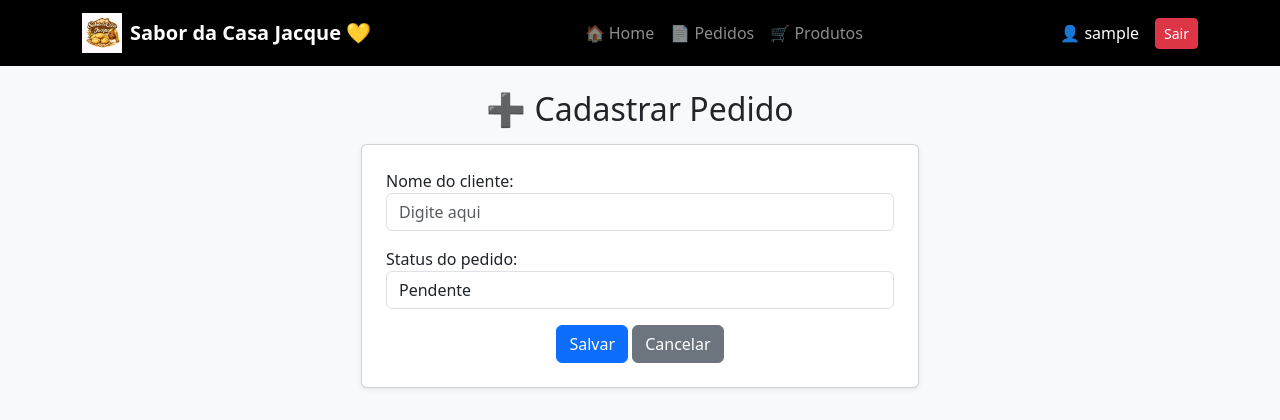
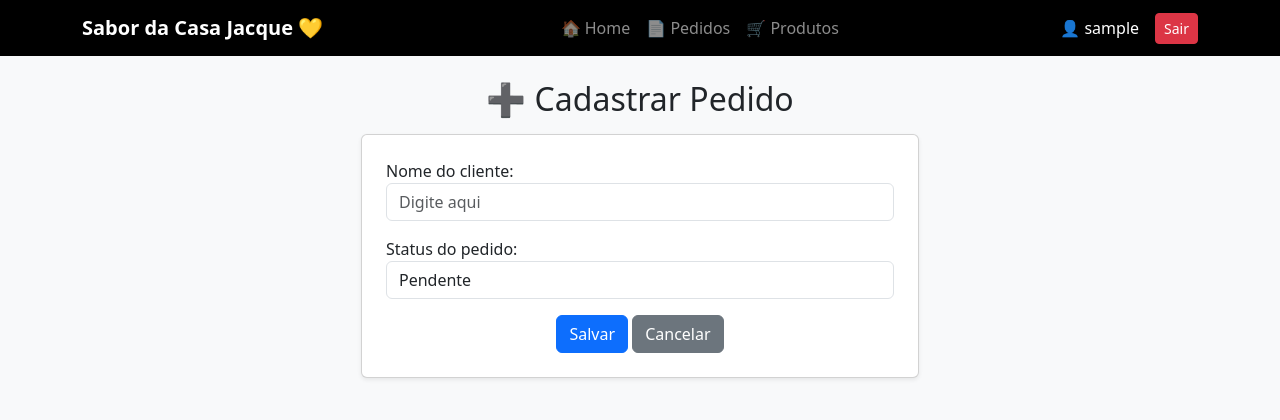
Before and after one commit to Dudacabo/projetoAppCasaJacque, a Django app: page /pedido/cadastrar/ in a window 1280 px wide. Shown: the top 420 px of the page. Run offline with Django 5.2, Linux system fonts and the light colour scheme; the visitor is signed in with stand-in values (Sample User, id 1).

Commit message:
Mais ajustes visuais no base.html

```diff
--- a/pedidos/templates/base.html
+++ b/pedidos/templates/base.html
@@ -4,9 +4,11 @@
 <head>
     <meta charset="UTF-8">
     <meta name="viewport" content="width=device-width, initial-scale=1.0">
-    <title>{% block title %}{{ SITE_NAME }}{% endblock %}</title>
 
-    <!-- Bootstrap CSS -->
+    <!-- Título dinâmico -->
+    <title>{% block title %}{{ SITE_NAME|default:"Sistema" }}{% endblock %}</title>
+
+    <!-- Bootstrap -->
     <link href="https://cdn.jsdelivr.net/npm/bootstrap@5.3.2/dist/css/bootstrap.min.css" rel="stylesheet">
 
     <style>
@@ -33,10 +35,9 @@
 <nav class="navbar navbar-expand-lg navbar-dark navbar-custom mb-4">
     <div class="container">
 
-        <!-- LOGO + NOME -->
-        <a class="navbar-brand d-flex align-items-center gap-2 fw-bold" href="{% url 'pedidos:home' %}">
-            <img src="{% static 'img/logo.png' %}" height="40">
-            {{ SITE_NAME }}
+        <!-- NOME DO SISTEMA -->
+        <a class="navbar-brand fw-bold" href="{% url 'pedidos:home' %}">
+            {{ SITE_NAME|default:"Sistema de Pedidos" }}
         </a>
 
         <!-- BOTÃO MOBILE -->
@@ -70,7 +71,7 @@
                 <span>👤 {{ user.username }}</span>
             {% endif %}
 
-            <form action="{% url 'logout' %}" method="POST">
+            <form action="{% url 'logout' %}" method="POST" class="mb-0">
                 {% csrf_token %}
                 <button class="btn btn-danger btn-sm">
                     Sair
@@ -81,6 +82,17 @@
 
     </div>
 </nav>
+
+<!-- MENSAGENS (feedback pro usuário) -->
+<div class="container">
+    {% if messages %}
+        {% for message in messages %}
+            <div class="alert alert-success text-center">
+                {{ message }}
+            </div>
+        {% endfor %}
+    {% endif %}
+</div>
 
 <!-- CONTEÚDO -->
 <div class="container d-flex justify-content-center">
```
